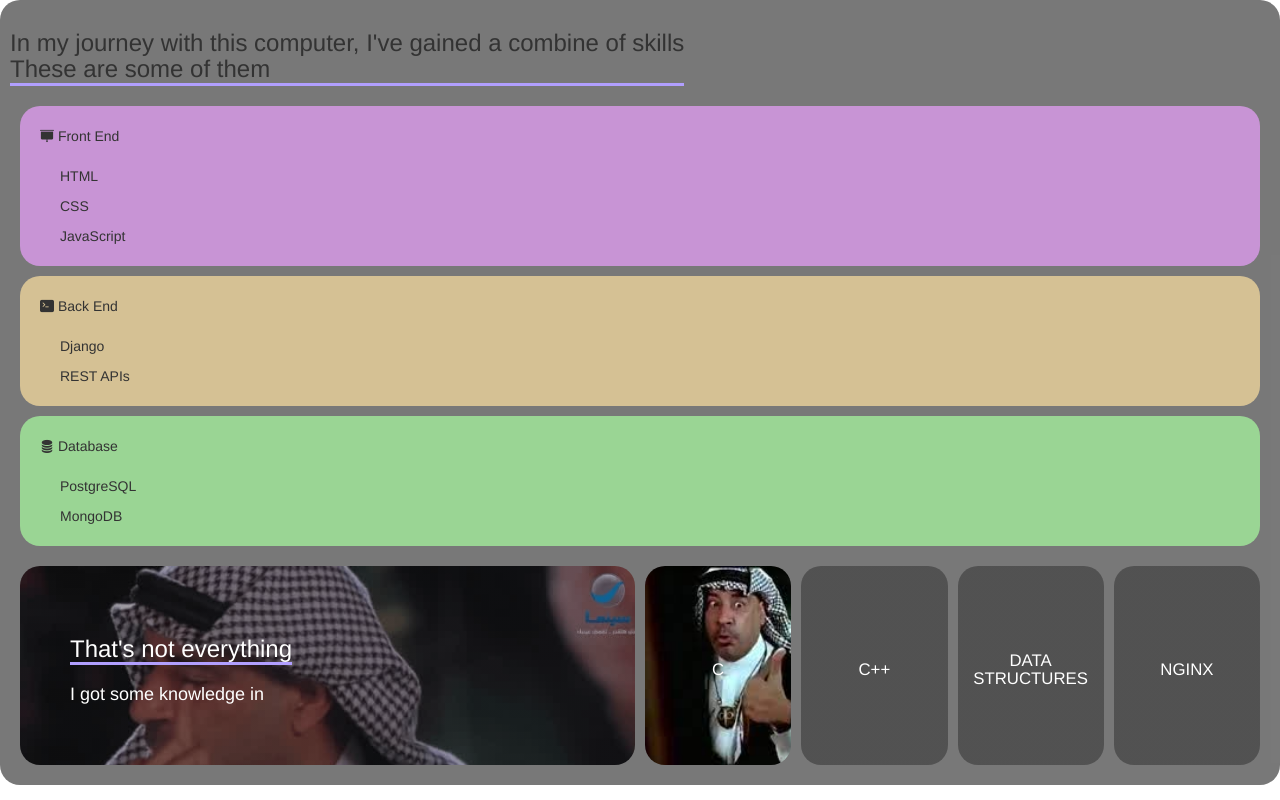
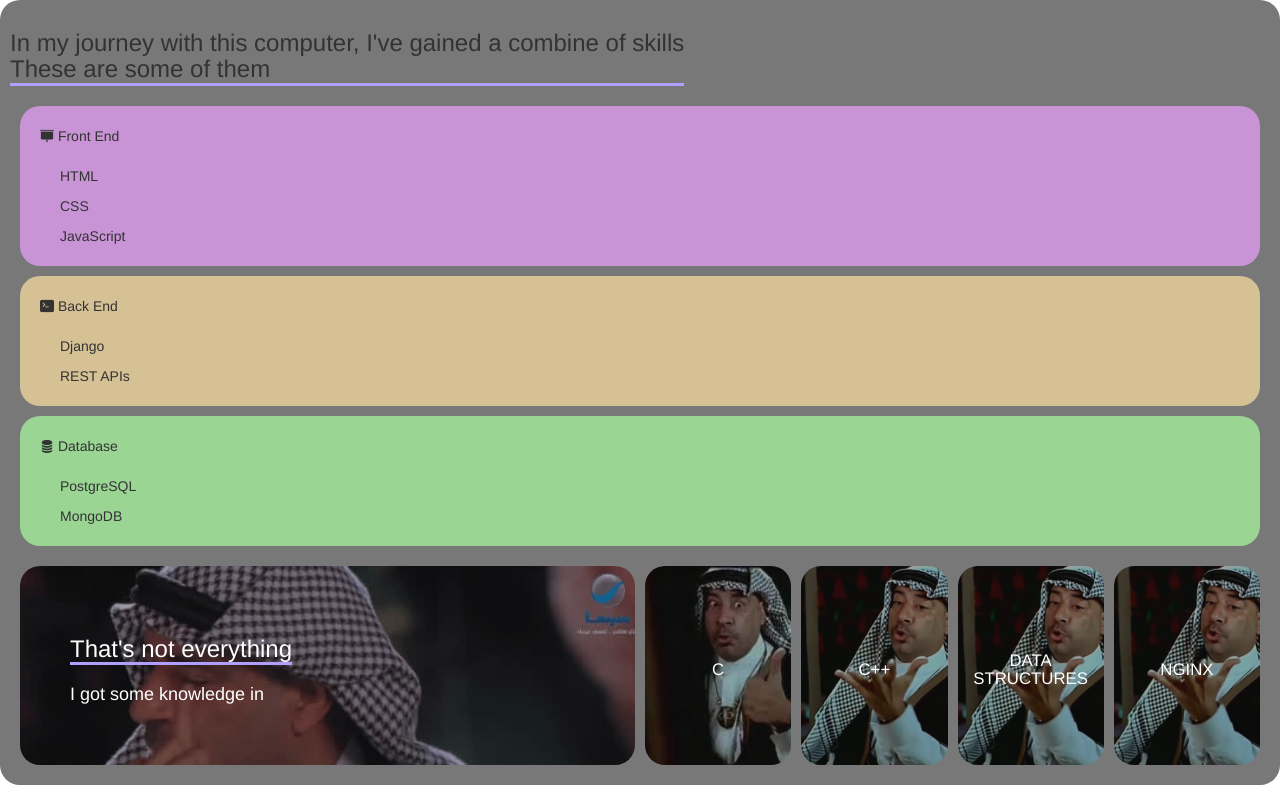
Before and after one commit to devAhmedMustafa/Ahmed-s, a Django app: template templates/skills.html in a window 1280 px wide. Run offline with Django 3.2, Linux system fonts and the light colour scheme; the template is opened without the code that fills it, so the values that code supplies are empty; some libraries are stand-ins or nearby versions.

Commit message:
add styles

```diff
--- a/static/stylesheets/skills_box.css
+++ b/static/stylesheets/skills_box.css
@@ -76,11 +76,7 @@ ul li{
     grid-gap: 10px;
 }
 
-.other_skills section{
-    background:  linear-gradient(
-        rgba(24, 24, 24, 0.4),
-        rgba(24, 24, 24, 0.4)
-    );
+.other_skills .slides section{
     position: relative;
     display: flex;
     align-items: center;
@@ -94,13 +90,20 @@ ul li{
 }
 
 .other_skills .c{
-    background: url("../images/memes/images\ \(1\).jpeg");
+    background:linear-gradient(
+        rgba(24, 24, 24, 0.4),
+        rgba(24, 24, 24, 0.4)
+    ), url("../images/memes/images\ \(1\).jpeg");
     background-repeat: no-repeat;
     background-size: cover;
 }
 
-.cpp, .ds, .nginx{
-    background: url("../images/memes/IMG_20230421_154148.jpg");
+.other_skills .cpp,.other_skills .ds,.other_skills .nginx{
+    background:  linear-gradient(
+        rgba(24, 24, 24, 0.4),
+        rgba(24, 24, 24, 0.4)
+    ),
+    url("../images/memes/IMG_20230421_154652.jpg");
     background-repeat: no-repeat;
     background-size: cover;
 }
```
